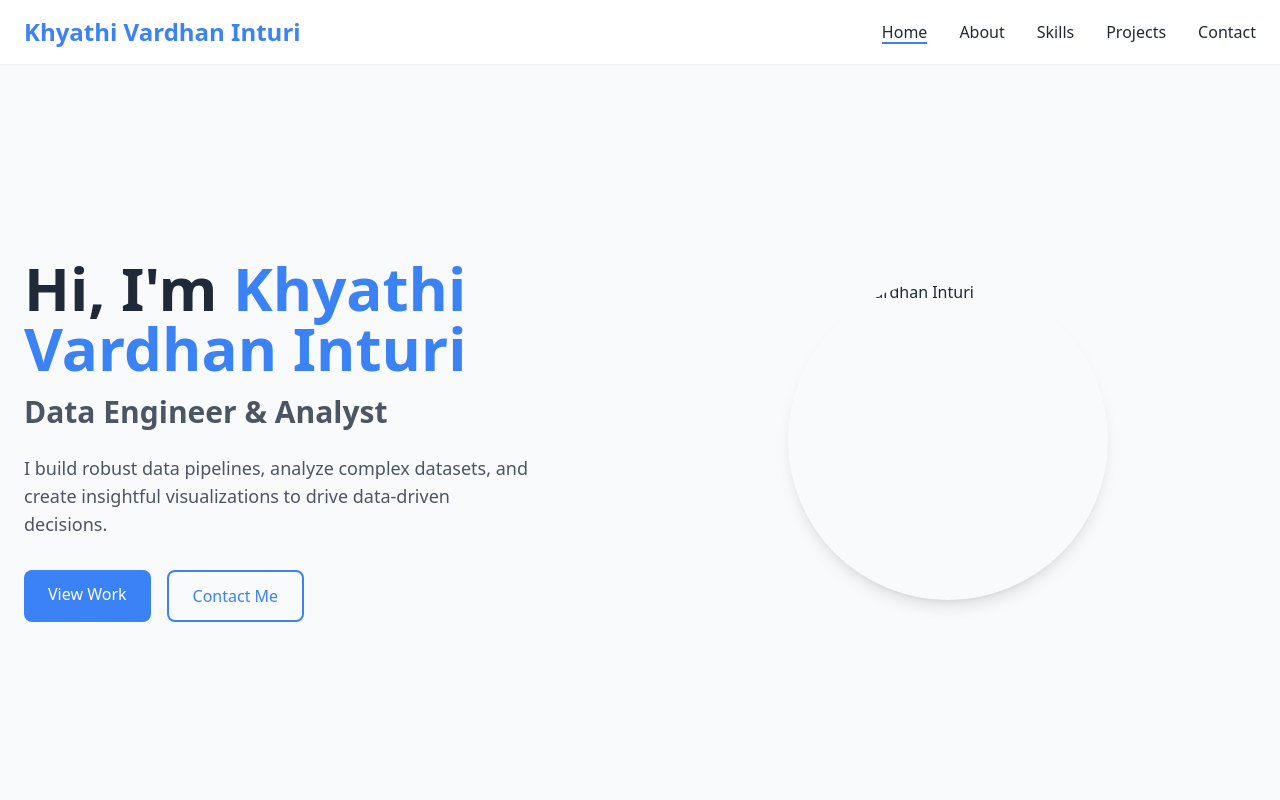
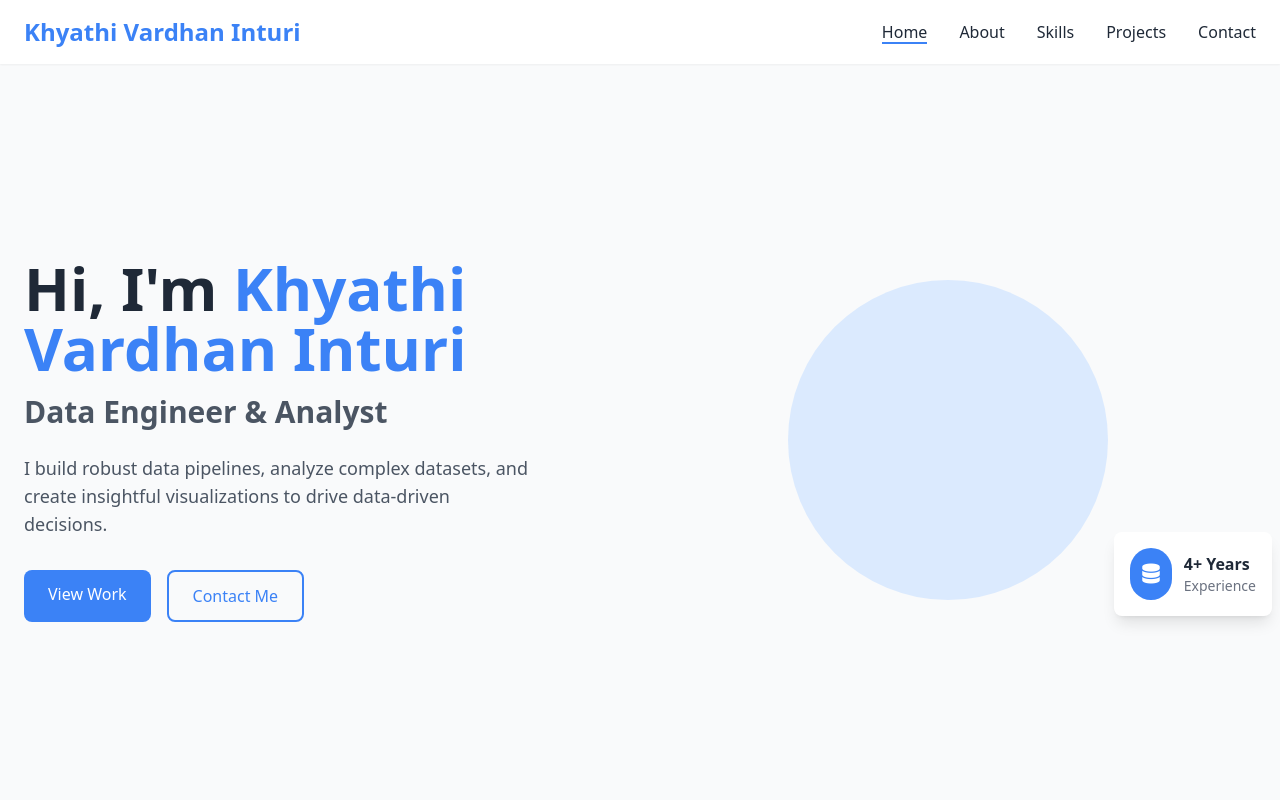
Before and after one commit to khyathivardhan18/vardhanR, a plain HTML site: page index.html in a window 1280 px wide. Shown: the top 800 px of the page. Drawn offline with nearby package versions, Linux system fonts and the light colour scheme.

Commit message:
Update index.html

```diff
--- a/index.html
+++ b/index.html
@@ -127,8 +127,21 @@
                         <a href="#contact" class="border-2 border-blue-500 text-blue-500 hover:bg-blue-50 px-6 py-3 rounded-lg font-medium transition duration-300">Contact Me</a>
                     </div>
                 </div>
-                <div class="md:w-1/2 animate-fade-in delay-200 flex justify-center">
-    <img src="your-photo1.jpg" alt="Khyathi Vardhan Inturi" class="rounded-full w-64 h-64 md:w-80 md:h-80 object-cover shadow-lg">
+                <div class="md:w-1/2 animate-fade-in delay-200">
+    <div class="relative">
+        <div class="w-64 h-64 md:w-80 md:h-80 bg-blue-100 rounded-full mx-auto"></div>
+        <div class="absolute -bottom-4 -right-4 bg-white p-4 rounded-lg shadow-lg">
+            <div class="flex items-center">
+                <div class="bg-blue-500 text-white p-3 rounded-full">
+                    <i class="fas fa-database text-xl"></i>
+                </div>
+                <div class="ml-3">
+                    <p class="font-bold">4+ Years</p>
+                    <p class="text-sm text-gray-500">Experience</p>
+                </div>
+            </div>
+        </div>
+    </div>
 </div>
 
             </div>
```
